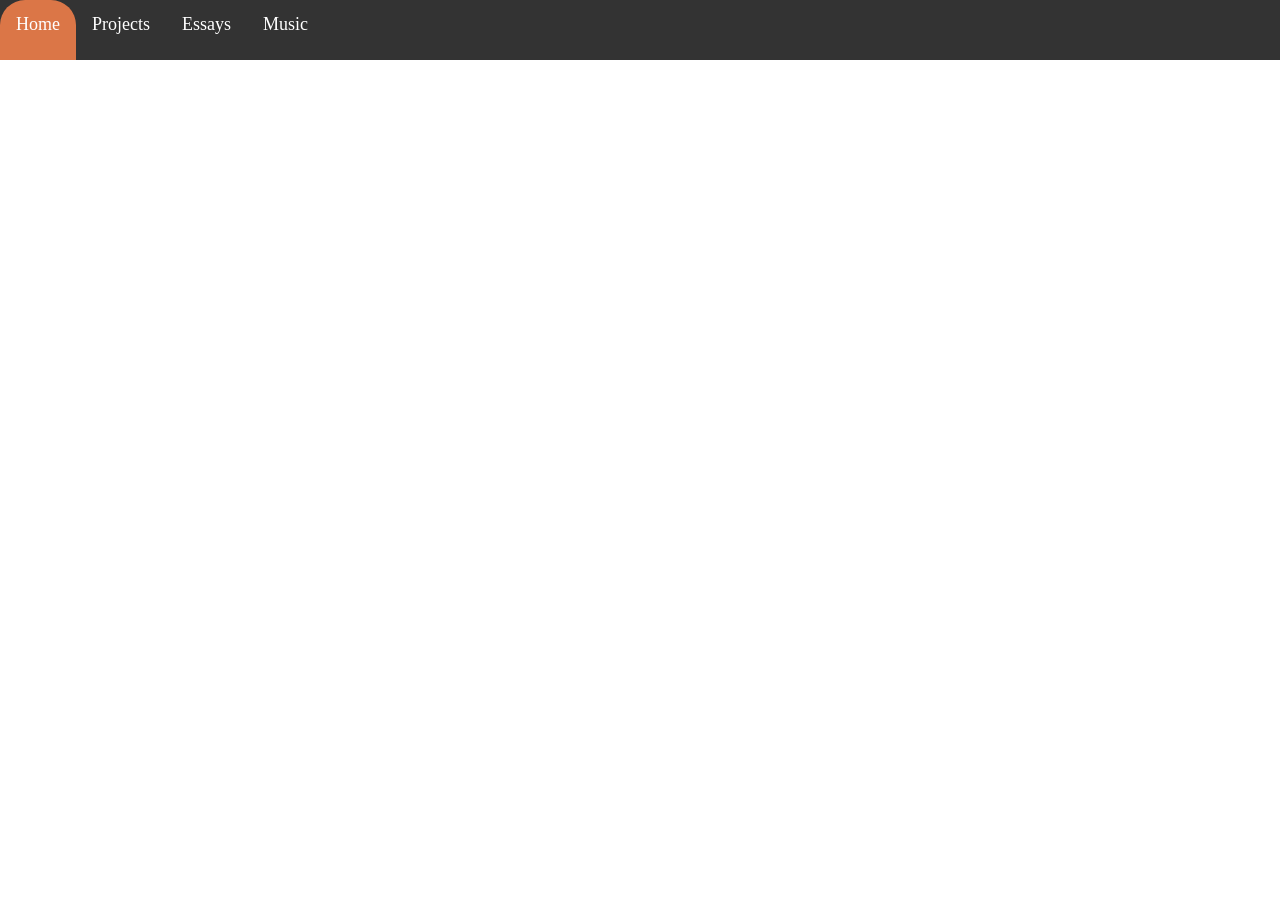
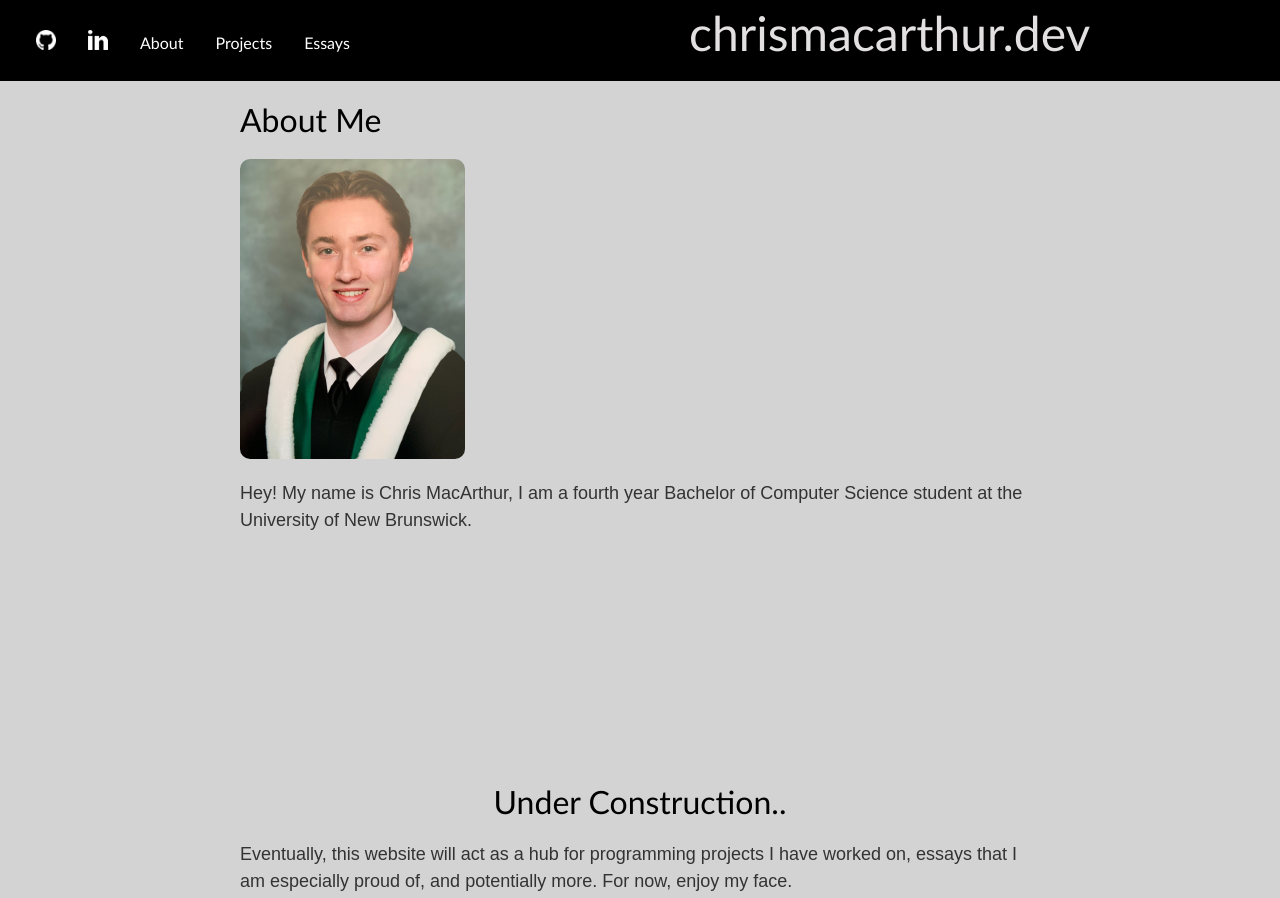
Before and after one commit to chrismacarthur/chrismacarthur.dev, a plain HTML site: page frontend/index.html in a window 1280 px wide. Shown: the top 898 px of the page. Before the commit the page ends 800 px from the top, so only its background shows below. Drawn offline with Linux system fonts and the light colour scheme.

Commit message:
Added frontend "shell" for future development.

```diff
--- a/frontend/design/style.css
+++ b/frontend/design/style.css
@@ -1,39 +1,112 @@
-/* resets the website style sheet to account for default margins in different browsers. */
-* {
-    margin: 0;
-    padding: 0;
-    border: 0;
-    outline: 0;
-    font-size: 100%;
+body {
+  margin: 0;
+  font-family: 'Gill Sans', 'Gill Sans MT', Calibri, 'Trebuchet MS', sans-serif;
+  font-size: 16px;
+  color: #333;
+  background-color: #d3d3d3;
 }
 
-.navbar {
-    background-color: #333;
-    height: 60px;
-    overflow: hidden; /* removes potential clipping */
+header {
+  background-color: #000;
+  padding: 20px;
+  position: fixed;
+  top: 0;
+  width: 100%;
 }
 
-/* Style the links inside the navigation bar */
-.navbar a {
-    float: left;
-    color: white;
-    height: 60px;
-    padding: 14px 16px;
-    text-decoration: none;
-    font-size: 18px;
-    text-align: center;
-    border-radius: 25px;
+#nav-title {
+  position: absolute;
+  left: 75%;
+  transform: translateX(-75%);
+  font-size: 48px;
+  color: #e2e0e0;
 }
 
-/* Change the color of links on hover */
-.navbar a:hover {
-    background-color: #ddd;
-    color: black;
-    transition: 0.3s;
+#nav-title span:hover {
+  transform: scale(1.2);
+  transition: all 0.2s ease-in-out;
 }
 
-/* Add a color to the active/current link */
-.navbar a.active {
-    background-color: #db7647;
-    color: white;
+nav ul {
+  margin: 0;
+  padding: 0;
+  list-style: none;
+  display: flex;
+  justify-content: flex-start;
 }
+
+nav ul li {
+  line-height: 25px;
+}
+
+nav ul li a {
+  display: block;
+  text-align: center;
+  padding: 10px 16px 5px;
+  color: #fff;
+  text-decoration: none;
+  transition: all 0.3s ease-in-out;
+}
+
+nav ul li a img {
+  height: 20px;
+}
+
+nav ul li a:hover {
+  transform: scale(1.2);
+  color: #ff9800;
+}
+
+main {
+  max-width: 800px;
+  margin: 0 auto;
+  padding: 40px 20px 0;
+}
+
+h1, h2, h3 {
+  margin: 0;
+  font-weight: normal;
+  text-align: center;
+}
+
+h1 {
+  font-size: 48px;
+  color: #e08700;
+  margin-bottom: 10px;
+}
+
+h2 {
+  font-size: 36px;
+  color: #000;
+  margin-bottom: 20px;
+}
+
+p {
+  font-family: Arial, Helvetica, sans-serif;
+  font-size: 18px;
+  line-height: 1.5;
+  margin-bottom: 20px;
+}
+
+#about-me h2{
+  margin-top: 60px;
+  font-size: 32px;
+  text-align: left;
+  display: block;
+}
+
+#portrait {
+  max-width: 300px;
+  height: auto;
+  border-radius: 10px;
+}
+
+#portfolio h2{
+    font-size: 32px;
+    text-align: center;
+  }
+
+footer {
+  background-color: #000;
+  padding: 20px;
+}
--- a/frontend/index.html
+++ b/frontend/index.html
@@ -1,22 +1,46 @@
 <!DOCTYPE html>
-<html lang="en">
-	<head>
-		<title>chrismacarthur</title>
-		<meta name="description" content="Chris MacArthur's personal website">
-		<meta name="viewport" content="width=device-width, initial-scale=1"> <!-- Better viewing on mobile -->
-		<link rel="stylesheet" type="text/css" href="/design/style.css">
-		<link rel="icon" type="image/ico" href="/favicon.ico">
-	</head>
-
-	<body>
-
-		<div class="navbar">
-			<a class="active" href="#home" id="hometab">Home</a>
-			<a href="#projects" id="projecttab">Projects</a>
-			<a href="#essays" id="essaytab">Essays</a>
-			<a href="#music" id="musictab">Music</a>
-		  </div>
-
-		<script src="/scripts/script.js"></script> <!-- Best to load the script at the end -->
-	</body>
+<html>
+  <head>
+    <meta charset="UTF-8">
+    <title>chrismacarthur.dev</title>
+    <link rel="stylesheet" type="text/css" href="/design/style.css">
+	<link rel="icon" type="image/ico" href="/images/favicon.ico">
+  </head>
+  <body>
+    <header>
+      <nav>
+        <ul>
+		  <li><a href="https://github.com/chrismacarthur" target="_blank"><img src="/images/github.png" alt="GitHub" height="20" width="20"></a></li>
+		  <li><a href="https://www.linkedin.com/in/chris-macarthur/" target="_blank"><img src="/images/linkedin.png" alt="LinkedIn" height="20" width="20"></a></li>
+          <li id="nav-title">chrismacarthur.dev</li>
+          <li><a href="#about-me">About</a></li>
+          <li><a href="#portfolio">Projects</a></li>
+		  <li><a href="#essays">Essays</a></li>
+        </ul>
+      </nav>
+    </header>
+    <main>
+	  <section id="about-me">
+		<h2>About Me</h2>
+		<img id="portrait" src="/images/portrait.png" alt="portrait">
+		<p>Hey! My name is Chris MacArthur, I am a fourth year Bachelor of Computer Science student at the University of New Brunswick.</p>
+	  </section>
+      <section id="portfolio">
+		<br><br>
+		<br><br>
+		<br><br>
+		<br><br>
+		<br><br>
+		<br><br>
+        <h2>Under Construction..</h2>
+		<p>Eventually, this website will act as a hub for programming projects I have worked on, essays that I am especially proud of, and potentially more. For now, enjoy my face.</p>
+      </section>
+	  <br><br>
+		<br><br>
+		<br><br>
+		<br><br>
+    </main>
+    <footer>
+    </footer>
+  </body>
 </html>
```
Also changed, not shown: frontend/images/github.png (added), frontend/images/linkedin.png (added).
